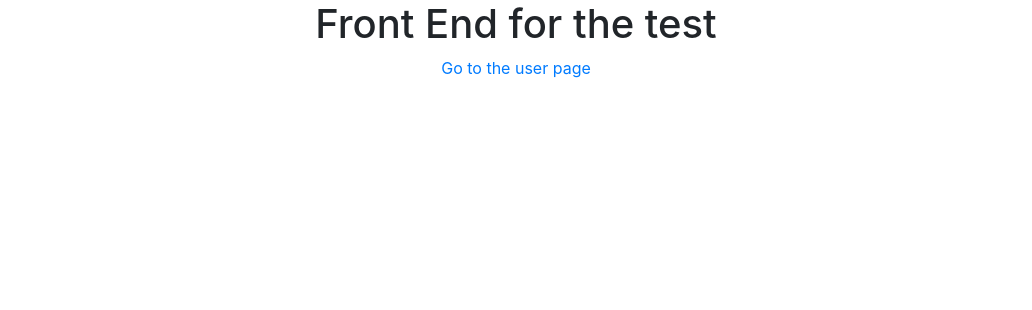
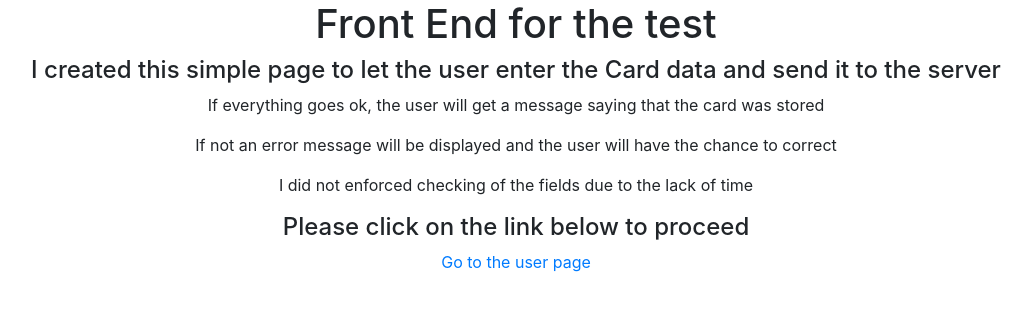
Before and after one commit to OscarGuerreroLopez/Test-react-card, a React (Create React App) app: page / in a window 1280 px wide. Shown: the top 310 px of the page, without its empty margins (124-1156 px from the left). Built offline with nearby package versions, Linux system fonts and the light colour scheme.

Commit message:
Adding comments

```diff
--- a/src/components/home.tsx
+++ b/src/components/home.tsx
@@ -5,7 +5,21 @@ export const Home = () => {
   return (
     <div className="container-fluid text-center">
       <h1>Front End for the test</h1>
+      <h4>
+        I created this simple page to let the user enter the Card data and send
+        it to the server
+      </h4>
+      <p>
+        If everything goes ok, the user will get a message saying that the card
+        was stored
+      </p>
 
+      <p>
+        If not an error message will be displayed and the user will have the
+        chance to correct
+      </p>
+      <p>I did not enforced checking of the fields due to the lack of time</p>
+      <h4>Please click on the link below to proceed</h4>
       <Link to="card">Go to the user page</Link>
     </div>
   );
```
